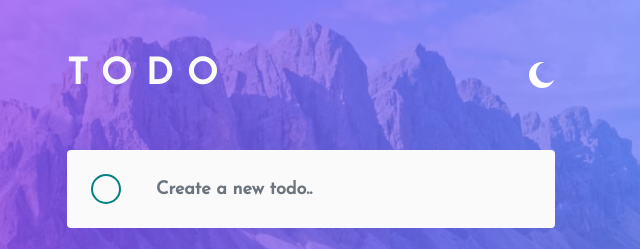
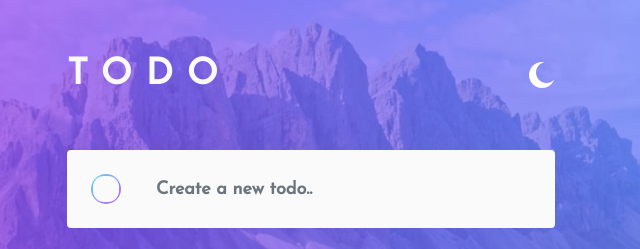
Before and after one commit to mohamedmagdy715/todo-app, a plain HTML site: page index.html in a window 1280 px wide. In both pictures the pointer is over the element 435 px from the left and 189 px from the top of the page. Shown: the top 249 px of the page, 329-969 px from the left. Drawn offline with nearby package versions, Linux system fonts and the light colour scheme.

Commit message:
done linear gradient border on hover

```diff
--- a/index.css
+++ b/index.css
@@ -52,10 +52,30 @@ body{
     color: var(--lame-color);
     font-weight: 700;
 }
-.check:hover{  /* todoooooooooooooooooo */
+/* .check:hover{  */
     /* border-image: linear-gradient(135deg, rgba(87,221,255,1) 0%, rgba(192,88,243,1) 100%); */
-    border-color: teal;
+    /* border-color: teal;
+} */
+/* gradient border on hover */
+.check:hover:not(.completed){
+    background: linear-gradient(135deg, rgba(87,221,255,1) 0%, rgba(192,88,243,1) 100%);
+    border: 0;
+    position: relative;
+    border-radius: 50%;
+    z-index: 1;
 }
+.check:hover:not(.completed)::before{
+    content: '';
+    display: block;
+    background: var(--elements-background);
+    height: calc(100% - calc(2px * 2));
+    width: calc(100% - calc(2px * 2));
+    position: absolute;
+    top: 2px;
+    left: 2px;
+    border-radius: calc(50% - 2px);
+}
+
 .cross{
     color: var(--check-border-color);
 }
--- a/index.html
+++ b/index.html
@@ -36,7 +36,7 @@
     <div class="row mt-5">
       <div class="input-group todo-element">
         <div class="input-group-text p-4 border-0 ">
-          <span class="check" id="inputCheck">
+          <span class="check clickable" id="inputCheck">
             <!-- <img src="./images/icon-check.svg" alt="check" style="width: 50%;"> -->
           </span>
         </div>
```
